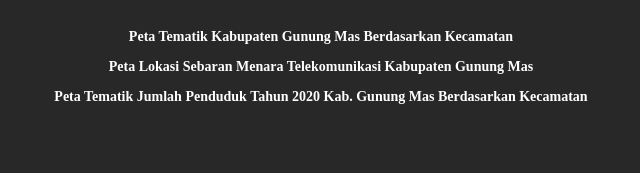
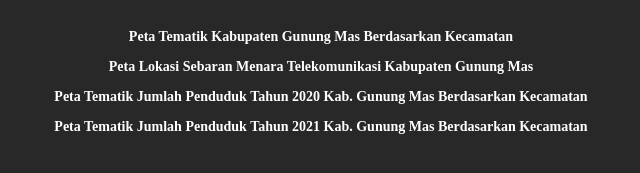
Before and after one commit to jonhfu/io-master, a plain HTML site: page index.html in a window 1280 px wide. Shown: the part 667-840 px from the top of the page, without its empty margins (319-959 px from the left). Before the commit the page ends 814 px from the top, so only its background shows below. Drawn offline with nearby package versions, Linux system fonts and the light colour scheme; a web font is replaced by a local one.

Commit message:
Update index.html

```diff
--- a/index.html
+++ b/index.html
@@ -162,6 +162,7 @@
 			<p><a href="https://ulyssesjonh.github.io/petagumas-kecamatan/" target="_blank">Peta Tematik Kabupaten Gunung Mas Berdasarkan Kecamatan</a></p>
 			<p><a href="https://ulyssesjonh.github.io/petagumas-menara/" target="_blank">Peta Lokasi Sebaran Menara Telekomunikasi Kabupaten Gunung Mas</a></p>
 			<p><a href="https://ulyssesjonh.github.io/petagumas-penduduk/" target="_blank">Peta Tematik Jumlah Penduduk Tahun 2020 Kab. Gunung Mas Berdasarkan Kecamatan</a></p>
+			<p><a href="https://ulyssesjonh.github.io/petagumas-penduduk-2021/" target="_blank">Peta Tematik Jumlah Penduduk Tahun 2021 Kab. Gunung Mas Berdasarkan Kecamatan</a></p>
 			</div>
 		</div>
 
```
